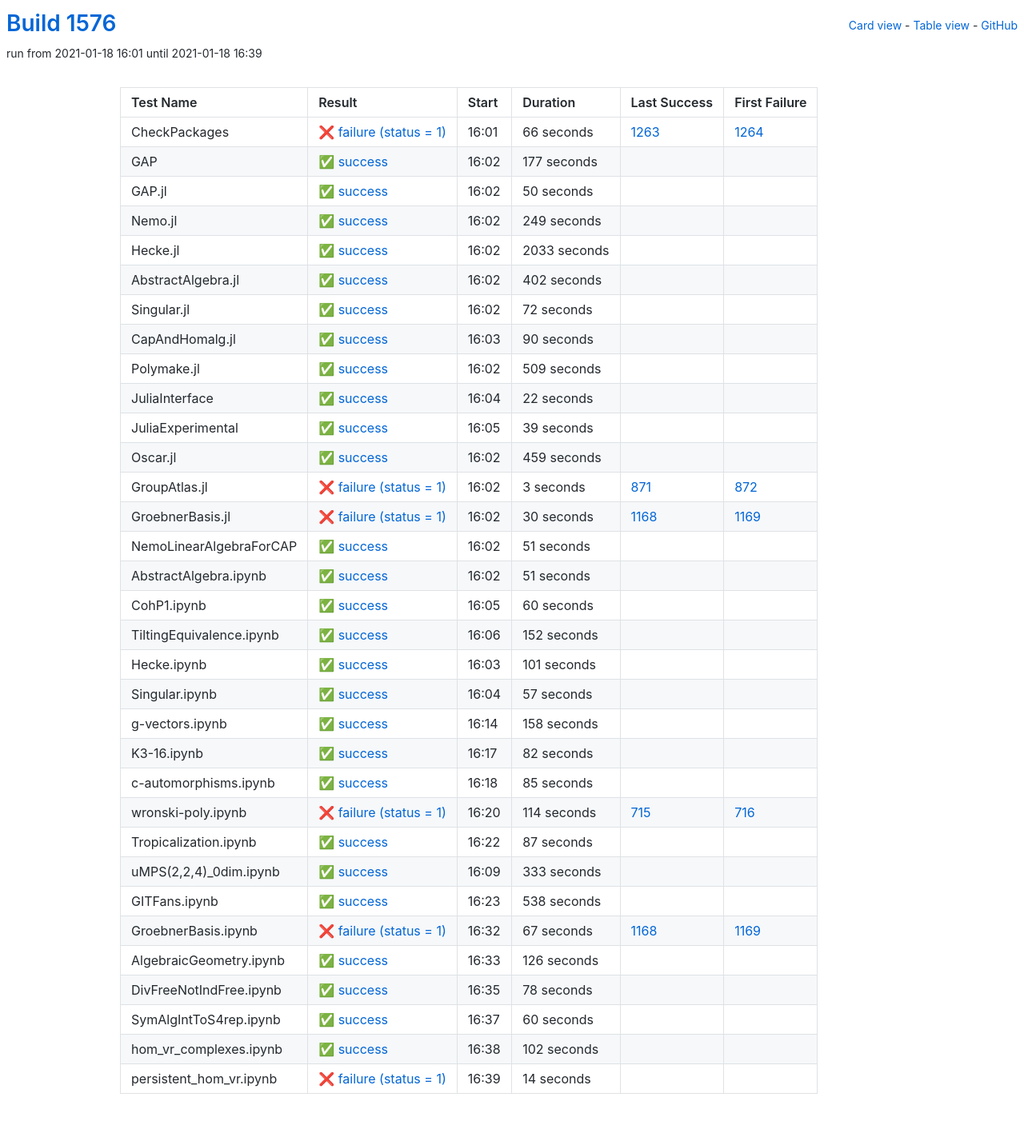
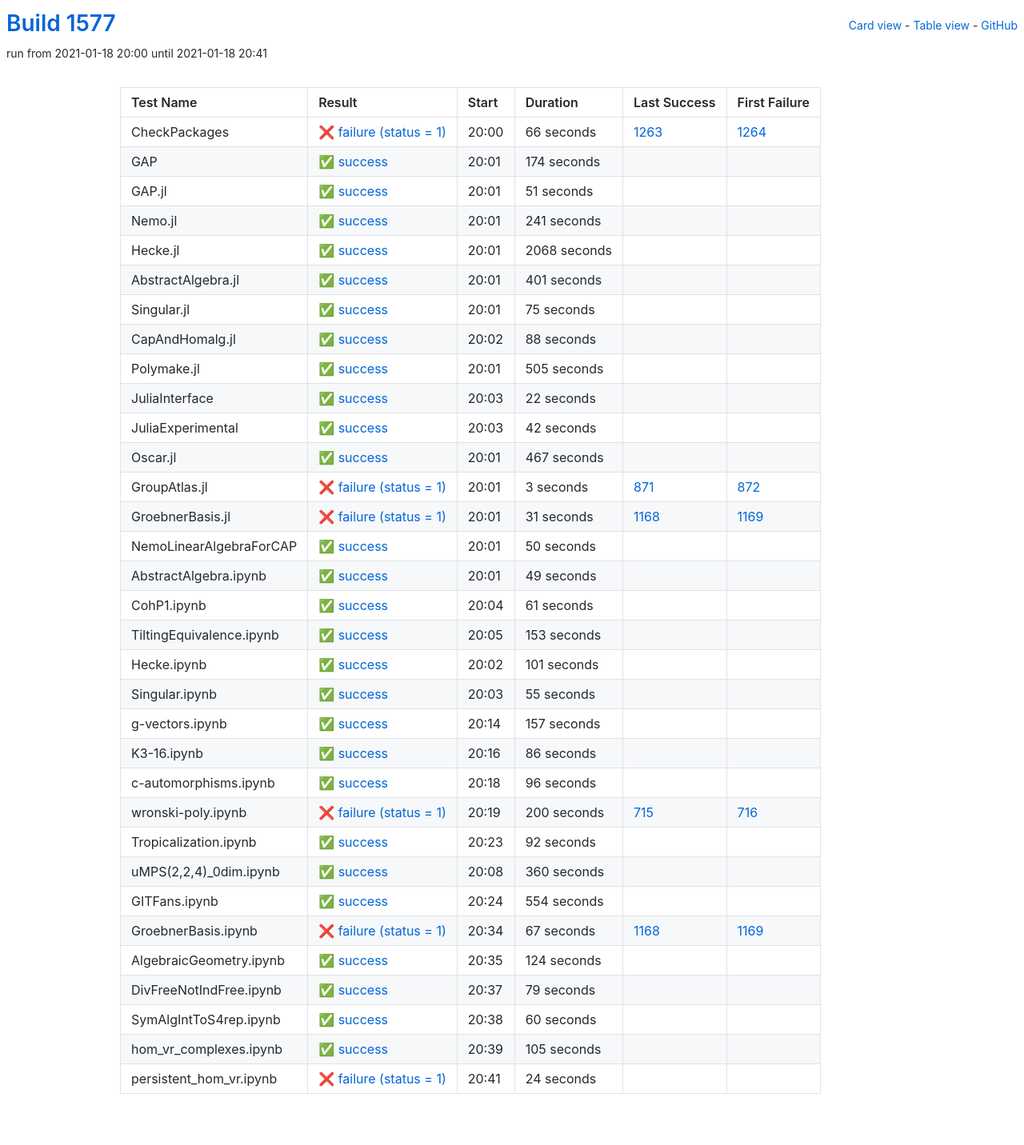
Before and after one commit to oscar-system/oscar-ci-status-stable, a Jekyll site: the page built from table.html, in a window 1280 px wide. Shown: the whole page at 80% size. Built offline with Jekyll 4.4.1, drawn with Linux system fonts in a browser that asks for light colours.

Commit message:
Build #1577

```diff
--- a/_data/ci.yml
+++ b/_data/ci.yml
@@ -1,6 +1,6 @@
 ---
-build: 1576
-build_url: https://oscarci.mathematik.uni-kl.de/job/oscar-stable/1576/
+build: 1577
+build_url: https://oscarci.mathematik.uni-kl.de/job/oscar-stable/1577/
 job: oscar-stable
 organization: oscar-system
 repo: oscar-ci-status-stable
@@ -8,8 +8,8 @@ repourl: https://github.com/oscar-system/oscar-ci-status-stable
 tests:
 - name: CheckPackages
   id: checkpackages
-  log: https://oscarci.mathematik.uni-kl.de/job/oscar-stable/1576/artifact/logs/build-1576/CheckPackages.log
-  start: 2021-01-18 16:01
+  log: https://oscarci.mathematik.uni-kl.de/job/oscar-stable/1577/artifact/logs/build-1577/CheckPackages.log
+  start: 2021-01-18 20:00
   success: false
   exitcode: 1
   status: failure
@@ -20,104 +20,104 @@ tests:
   first_failure_url: https://oscarci.mathematik.uni-kl.de/job/oscar-stable/1264/
 - name: GAP
   id: gap
-  log: https://oscarci.mathematik.uni-kl.de/job/oscar-stable/1576/artifact/logs/build-1576/GAP.log
-  start: 2021-01-18 16:02
+  log: https://oscarci.mathematik.uni-kl.de/job/oscar-stable/1577/artifact/logs/build-1577/GAP.log
+  start: 2021-01-18 20:01
   success: true
   exitcode: 0
   status: success
-  duration: 177
+  duration: 174
   last_success: false
   last_success_url:
   first_failure: false
   first_failure_url:
 - name: GAP.jl
   id: gap-jl
-  log: https://oscarci.mathematik.uni-kl.de/job/oscar-stable/1576/artifact/logs/build-1576/GAP.jl.log
-  start: 2021-01-18 16:02
+  log: https://oscarci.mathematik.uni-kl.de/job/oscar-stable/1577/artifact/logs/build-1577/GAP.jl.log
+  start: 2021-01-18 20:01
   success: true
   exitcode: 0
   status: success
-  duration: 50
+  duration: 51
   last_success: false
   last_success_url:
   first_failure: false
   first_failure_url:
 - name: Nemo.jl
   id: nemo-jl
-  log: https://oscarci.mathematik.uni-kl.de/job/oscar-stable/1576/artifact/logs/build-1576/Nemo.jl.log
-  start: 2021-01-18 16:02
+  log: https://oscarci.mathematik.uni-kl.de/job/oscar-stable/1577/artifact/logs/build-1577/Nemo.jl.log
+  start: 2021-01-18 20:01
   success: true
   exitcode: 0
   status: success
-  duration: 249
+  duration: 241
   last_success: false
   last_success_url:
   first_failure: false
   first_failure_url:
 - name: Hecke.jl
   id: hecke-jl
-  log: https://oscarci.mathematik.uni-kl.de/job/oscar-stable/1576/artifact/logs/build-1576/Hecke.jl.log
-  start: 2021-01-18 16:02
+  log: https://oscarci.mathematik.uni-kl.de/job/oscar-stable/1577/artifact/logs/build-1577/Hecke.jl.log
+  start: 2021-01-18 20:01
   success: true
   exitcode: 0
   status: success
-  duration: 2033
+  duration: 2068
   last_success: false
   last_success_url:
   first_failure: false
   first_failure_url:
 - name: AbstractAlgebra.jl
   id: abstractalgebra-jl
-  log: https://oscarci.mathematik.uni-kl.de/job/oscar-stable/1576/artifact/logs/build-1576/AbstractAlgebra.jl.log
-  start: 2021-01-18 16:02
+  log: https://oscarci.mathematik.uni-kl.de/job/oscar-stable/1577/artifact/logs/build-1577/AbstractAlgebra.jl.log
+  start: 2021-01-18 20:01
   success: true
   exitcode: 0
   status: success
-  duration: 402
+  duration: 401
   last_success: false
   last_success_url:
   first_failure: false
   first_failure_url:
 - name: Singular.jl
   id: singular-jl
-  log: https://oscarci.mathematik.uni-kl.de/job/oscar-stable/1576/artifact/logs/build-1576/Singular.jl.log
-  start: 2021-01-18 16:02
+  log: https://oscarci.mathematik.uni-kl.de/job/oscar-stable/1577/artifact/logs/build-1577/Singular.jl.log
+  start: 2021-01-18 20:01
   success: true
   exitcode: 0
   status: success
-  duration: 72
+  duration: 75
   last_success: false
   last_success_url:
   first_failure: false
   first_failure_url:
 - name: CapAndHomalg.jl
   id: capandhomalg-jl
-  log: https://oscarci.mathematik.uni-kl.de/job/oscar-stable/1576/artifact/logs/build-1576/CapAndHomalg.jl.log
-  start: 2021-01-18 16:03
+  log: https://oscarci.mathematik.uni-kl.de/job/oscar-stable/1577/artifact/logs/build-1577/CapAndHomalg.jl.log
+  start: 2021-01-18 20:02
   success: true
   exitcode: 0
   status: success
-  duration: 90
+  duration: 88
   last_success: false
   last_success_url:
   first_failure: false
   first_failure_url:
 - name: Polymake.jl
   id: polymake-jl
-  log: https://oscarci.mathematik.uni-kl.de/job/oscar-stable/1576/artifact/logs/build-1576/Polymake.jl.log
-  start: 2021-01-18 16:02
+  log: https://oscarci.mathematik.uni-kl.de/job/oscar-stable/1577/artifact/logs/build-1577/Polymake.jl.log
+  start: 2021-01-18 20:01
   success: true
   exitcode: 0
   status: success
-  duration: 509
+  duration: 505
   last_success: false
   last_success_url:
   first_failure: false
   first_failure_url:
 - name: JuliaInterface
   id: juliainterface
-  log: https://oscarci.mathematik.uni-kl.de/job/oscar-stable/1576/artifact/logs/build-1576/JuliaInterface.log
-  start: 2021-01-18 16:04
+  log: https://oscarci.mathematik.uni-kl.de/job/oscar-stable/1577/artifact/logs/build-1577/JuliaInterface.log
+  start: 2021-01-18 20:03
   success: true
   exitcode: 0
   status: success
@@ -128,32 +128,32 @@ tests:
   first_failure_url:
 - name: JuliaExperimental
   id: juliaexperimental
-  log: https://oscarci.mathematik.uni-kl.de/job/oscar-stable/1576/artifact/logs/build-1576/JuliaExperimental.log
-  start: 2021-01-18 16:05
+  log: https://oscarci.mathematik.uni-kl.de/job/oscar-stable/1577/artifact/logs/build-1577/JuliaExperimental.log
+  start: 2021-01-18 20:03
   success: true
   exitcode: 0
   status: success
-  duration: 39
+  duration: 42
   last_success: false
   last_success_url:
   first_failure: false
   first_failure_url:
 - name: Oscar.jl
   id: oscar-jl
-  log: https://oscarci.mathematik.uni-kl.de/job/oscar-stable/1576/artifact/logs/build-1576/Oscar.jl.log
-  start: 2021-01-18 16:02
+  log: https://oscarci.mathematik.uni-kl.de/job/oscar-stable/1577/artifact/logs/build-1577/Oscar.jl.log
+  start: 2021-01-18 20:01
   success: true
   exitcode: 0
   status: success
-  duration: 459
+  duration: 467
   last_success: false
   last_success_url:
   first_failure: false
   first_failure_url:
 - name: GroupAtlas.jl
   id: groupatlas-jl
-  log: https://oscarci.mathematik.uni-kl.de/job/oscar-stable/1576/artifact/logs/build-1576/GroupAtlas.jl.log
-  start: 2021-01-18 16:02
+  log: https://oscarci.mathematik.uni-kl.de/job/oscar-stable/1577/artifact/logs/build-1577/GroupAtlas.jl.log
+  start: 2021-01-18 20:01
   success: false
   exitcode: 1
   status: failure
@@ -164,68 +164,68 @@ tests:
   first_failure_url: https://oscarci.mathematik.uni-kl.de/job/oscar-stable/872/
 - name: GroebnerBasis.jl
   id: groebnerbasis-jl
-  log: https://oscarci.mathematik.uni-kl.de/job/oscar-stable/1576/artifact/logs/build-1576/GroebnerBasis.jl.log
-  start: 2021-01-18 16:02
+  log: https://oscarci.mathematik.uni-kl.de/job/oscar-stable/1577/artifact/logs/build-1577/GroebnerBasis.jl.log
+  start: 2021-01-18 20:01
   success: false
   exitcode: 1
   status: failure
-  duration: 30
+  duration: 31
   last_success: 1168
   last_success_url: https://oscarci.mathematik.uni-kl.de/job/oscar-stable/1168/
   first_failure: 1169
   first_failure_url: https://oscarci.mathematik.uni-kl.de/job/oscar-stable/1169/
 - name: NemoLinearAlgebraForCAP
   id: nemolinearalgebraforcap
-  log: https://oscarci.mathematik.uni-kl.de/job/oscar-stable/1576/artifact/logs/build-1576/NemoLinearAlgebraForCAP.log
-  start: 2021-01-18 16:02
+  log: https://oscarci.mathematik.uni-kl.de/job/oscar-stable/1577/artifact/logs/build-1577/NemoLinearAlgebraForCAP.log
+  start: 2021-01-18 20:01
   success: true
   exitcode: 0
   status: success
-  duration: 51
+  duration: 50
   last_success: false
   last_success_url:
   first_failure: false
   first_failure_url:
 - name: AbstractAlgebra.ipynb
   id: abstractalgebra-ipynb
-  log: https://oscarci.mathematik.uni-kl.de/job/oscar-stable/1576/artifact/logs/build-1576/AbstractAlgebra.ipynb.log
-  start: 2021-01-18 16:02
+  log: https://oscarci.mathematik.uni-kl.de/job/oscar-stable/1577/artifact/logs/build-1577/AbstractAlgebra.ipynb.log
+  start: 2021-01-18 20:01
   success: true
   exitcode: 0
   status: success
-  duration: 51
+  duration: 49
   last_success: false
   last_success_url:
   first_failure: false
   first_failure_url:
 - name: CohP1.ipynb
   id: cohp1-ipynb
-  log: https://oscarci.mathematik.uni-kl.de/job/oscar-stable/1576/artifact/logs/build-1576/CohP1.ipynb.log
-  start: 2021-01-18 16:05
+  log: https://oscarci.mathematik.uni-kl.de/job/oscar-stable/1577/artifact/logs/build-1577/CohP1.ipynb.log
+  start: 2021-01-18 20:04
   success: true
   exitcode: 0
   status: success
-  duration: 60
+  duration: 61
   last_success: false
   last_success_url:
   first_failure: false
   first_failure_url:
 - name: TiltingEquivalence.ipynb
   id: tiltingequivalence-ipynb
-  log: https://oscarci.mathematik.uni-kl.de/job/oscar-stable/1576/artifact/logs/build-1576/TiltingEquivalence.ipynb.log
-  start: 2021-01-18 16:06
+  log: https://oscarci.mathematik.uni-kl.de/job/oscar-stable/1577/artifact/logs/build-1577/TiltingEquivalence.ipynb.log
+  start: 2021-01-18 20:05
   success: true
   exitcode: 0
   status: success
-  duration: 152
+  duration: 153
   last_success: false
   last_success_url:
   first_failure: false
   first_failure_url:
 - name: Hecke.ipynb
   id: hecke-ipynb
-  log: https://oscarci.mathematik.uni-kl.de/job/oscar-stable/1576/artifact/logs/build-1576/Hecke.ipynb.log
-  start: 2021-01-18 16:03
+  log: https://oscarci.mathematik.uni-kl.de/job/oscar-stable/1577/artifact/logs/build-1577/Hecke.ipynb.log
+  start: 2021-01-18 20:02
   success: true
   exitcode: 0
   status: success
@@ -236,104 +236,104 @@ tests:
   first_failure_url:
 - name: Singular.ipynb
   id: singular-ipynb
-  log: https://oscarci.mathematik.uni-kl.de/job/oscar-stable/1576/artifact/logs/build-1576/Singular.ipynb.log
-  start: 2021-01-18 16:04
+  log: https://oscarci.mathematik.uni-kl.de/job/oscar-stable/1577/artifact/logs/build-1577/Singular.ipynb.log
+  start: 2021-01-18 20:03
   success: true
   exitcode: 0
   status: success
-  duration: 57
+  duration: 55
   last_success: false
   last_success_url:
   first_failure: false
   first_failure_url:
 - name: g-vectors.ipynb
   id: g-vectors-ipynb
-  log: https://oscarci.mathematik.uni-kl.de/job/oscar-stable/1576/artifact/logs/build-1576/g-vectors.ipynb.log
-  start: 2021-01-18 16:14
+  log: https://oscarci.mathematik.uni-kl.de/job/oscar-stable/1577/artifact/logs/build-1577/g-vectors.ipynb.log
+  start: 2021-01-18 20:14
   success: true
   exitcode: 0
   status: success
-  duration: 158
+  duration: 157
   last_success: false
   last_success_url:
   first_failure: false
   first_failure_url:
 - name: K3-16.ipynb
   id: k3-16-ipynb
-  log: https://oscarci.mathematik.uni-kl.de/job/oscar-stable/1576/artifact/logs/build-1576/K3-16.ipynb.log
-  start: 2021-01-18 16:17
+  log: https://oscarci.mathematik.uni-kl.de/job/oscar-stable/1577/artifact/logs/build-1577/K3-16.ipynb.log
+  start: 2021-01-18 20:16
   success: true
   exitcode: 0
   status: success
-  duration: 82
+  duration: 86
   last_success: false
   last_success_url:
   first_failure: false
   first_failure_url:
 - name: c-automorphisms.ipynb
   id: c-automorphisms-ipynb
-  log: https://oscarci.mathematik.uni-kl.de/job/oscar-stable/1576/artifact/logs/build-1576/c-automorphisms.ipynb.log
-  start: 2021-01-18 16:18
+  log: https://oscarci.mathematik.uni-kl.de/job/oscar-stable/1577/artifact/logs/build-1577/c-automorphisms.ipynb.log
+  start: 2021-01-18 20:18
   success: true
   exitcode: 0
   status: success
-  duration: 85
+  duration: 96
   last_success: false
   last_success_url:
   first_failure: false
   first_failure_url:
 - name: wronski-poly.ipynb
   id: wronski-poly-ipynb
-  log: https://oscarci.mathematik.uni-kl.de/job/oscar-stable/1576/artifact/logs/build-1576/wronski-poly.ipynb.log
-  start: 2021-01-18 16:20
+  log: https://oscarci.mathematik.uni-kl.de/job/oscar-stable/1577/artifact/logs/build-1577/wronski-poly.ipynb.log
+  start: 2021-01-18 20:19
   success: false
   exitcode: 1
   status: failure
-  duration: 114
+  duration: 200
   last_success: 715
   last_success_url: https://oscarci.mathematik.uni-kl.de/job/oscar-stable/715/
   first_failure: 716
   first_failure_url: https://oscarci.mathematik.uni-kl.de/job/oscar-stable/716/
 - name: Tropicalization.ipynb
   id: tropicalization-ipynb
-  log: https://oscarci.mathematik.uni-kl.de/job/oscar-stable/1576/artifact/logs/build-1576/Tropicalization.ipynb.log
-  start: 2021-01-18 16:22
+  log: https://oscarci.mathematik.uni-kl.de/job/oscar-stable/1577/artifact/logs/build-1577/Tropicalization.ipynb.log
+  start: 2021-01-18 20:23
   success: true
   exitcode: 0
   status: success
-  duration: 87
+  duration: 92
   last_success: false
   last_success_url:
   first_failure: false
   first_failure_url:
 - name: uMPS(2,2,4)_0dim.ipynb
   id: umps-2-2-4-0dim-ipynb
-  log: https://oscarci.mathematik.uni-kl.de/job/oscar-stable/1576/artifact/logs/build-1576/uMPS-2-2-4-_0dim.ipynb.log
-  start: 2021-01-18 16:09
+  log: https://oscarci.mathematik.uni-kl.de/job/oscar-stable/1577/artifact/logs/build-1577/uMPS-2-2-4-_0dim.ipynb.log
+  start: 2021-01-18 20:08
   success: true
   exitcode: 0
   status: success
-  duration: 333
+  duration: 360
   last_success: false
   last_success_url:
   first_failure: false
   first_failure_url:
 - name: GITFans.ipynb
   id: gitfans-ipynb
-  log: https://oscarci.mathematik.uni-kl.de/job/oscar-stable/1576/artifact/logs/build-1576/GITFans.ipynb.log
-  start: 2021-01-18 16:23
+  log: https://oscarci.mathematik.uni-kl.de/job/oscar-stable/1577/artifact/logs/build-1577/GITFans.ipynb.log
+  start: 2021-01-18 20:24
   success: true
   exitcode: 0
   status: success
-  duration: 538
+  duration: 554
   last_success: false
   last_success_url:
   first_failure: false
   first_failure_url:
 - name: GroebnerBasis.ipynb
   id: groebnerbasis-ipynb
-  log: https://oscarci.mathematik.uni-kl.de/job/oscar-stable/1576/artifact/logs/build-1576/GroebnerBasis.ipynb.log
-  start: 2021-01-18 16:32
+  log: https://oscarci.mathematik.uni-kl.de/job/oscar-stable/1577/artifact/logs/build-1577/GroebnerBasis.ipynb.log
+  start: 2021-01-18 20:34
   success: false
   exitcode: 1
   status: failure
@@ -344,32 +344,32 @@ tests:
   first_failure_url: https://oscarci.mathematik.uni-kl.de/job/oscar-stable/1169/
 - name: AlgebraicGeometry.ipynb
   id: algebraicgeometry-ipynb
-  log: https://oscarci.mathematik.uni-kl.de/job/oscar-stable/1576/artifact/logs/build-1576/AlgebraicGeometry.ipynb.log
-  start: 2021-01-18 16:33
+  log: https://oscarci.mathematik.uni-kl.de/job/oscar-stable/1577/artifact/logs/build-1577/AlgebraicGeometry.ipynb.log
+  start: 2021-01-18 20:35
   success: true
   exitcode: 0
   status: success
-  duration: 126
+  duration: 124
   last_success: false
   last_success_url:
   first_failure: false
   first_failure_url:
 - name: DivFreeNotIndFree.ipynb
   id: divfreenotindfree-ipynb
-  log: https://oscarci.mathematik.uni-kl.de/job/oscar-stable/1576/artifact/logs/build-1576/DivFreeNotIndFree.ipynb.log
-  start: 2021-01-18 16:35
+  log: https://oscarci.mathematik.uni-kl.de/job/oscar-stable/1577/artifact/logs/build-1577/DivFreeNotIndFree.ipynb.log
+  start: 2021-01-18 20:37
   success: true
   exitcode: 0
   status: success
-  duration: 78
+  duration: 79
   last_success: false
   last_success_url:
   first_failure: false
   first_failure_url:
 - name: SymAlgIntToS4rep.ipynb
   id: symalginttos4rep-ipynb
-  log: https://oscarci.mathematik.uni-kl.de/job/oscar-stable/1576/artifact/logs/build-1576/SymAlgIntToS4rep.ipynb.log
-  start: 2021-01-18 16:37
+  log: https://oscarci.mathematik.uni-kl.de/job/oscar-stable/1577/artifact/logs/build-1577/SymAlgIntToS4rep.ipynb.log
+  start: 2021-01-18 20:38
   success: true
   exitcode: 0
   status: success
@@ -380,24 +380,24 @@ tests:
   first_failure_url:
 - name: hom_vr_complexes.ipynb
   id: hom-vr-complexes-ipynb
-  log: https://oscarci.mathematik.uni-kl.de/job/oscar-stable/1576/artifact/logs/build-1576/hom_vr_complexes.ipynb.log
-  start: 2021-01-18 16:38
+  log: https://oscarci.mathematik.uni-kl.de/job/oscar-stable/1577/artifact/logs/build-1577/hom_vr_complexes.ipynb.log
+  start: 2021-01-18 20:39
   success: true
   exitcode: 0
   status: success
-  duration: 102
+  duration: 105
   last_success: false
   last_success_url:
   first_failure: false
   first_failure_url:
 - name: persistent_hom_vr.ipynb
   id: persistent-hom-vr-ipynb
-  log: https://oscarci.mathematik.uni-kl.de/job/oscar-stable/1576/artifact/logs/build-1576/persistent_hom_vr.ipynb.log
-  start: 2021-01-18 16:39
+  log: https://oscarci.mathematik.uni-kl.de/job/oscar-stable/1577/artifact/logs/build-1577/persistent_hom_vr.ipynb.log
+  start: 2021-01-18 20:41
   success: false
   exitcode: 1
   status: failure
-  duration: 14
+  duration: 24
   last_success: false
   last_success_url:
   first_failure: false
```
Also changed, not shown: README.md.
